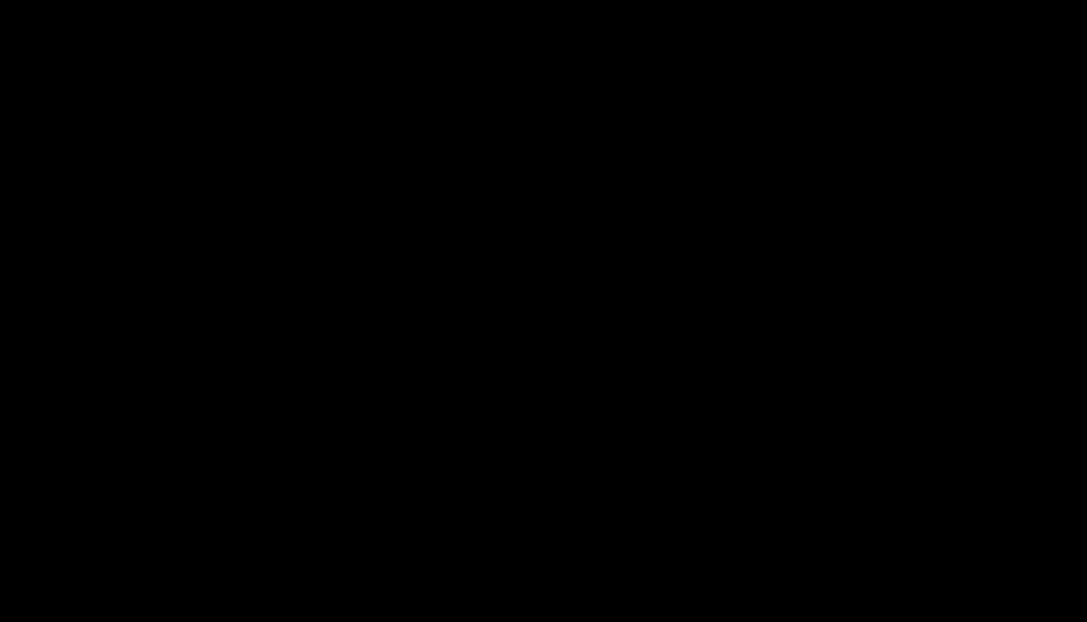
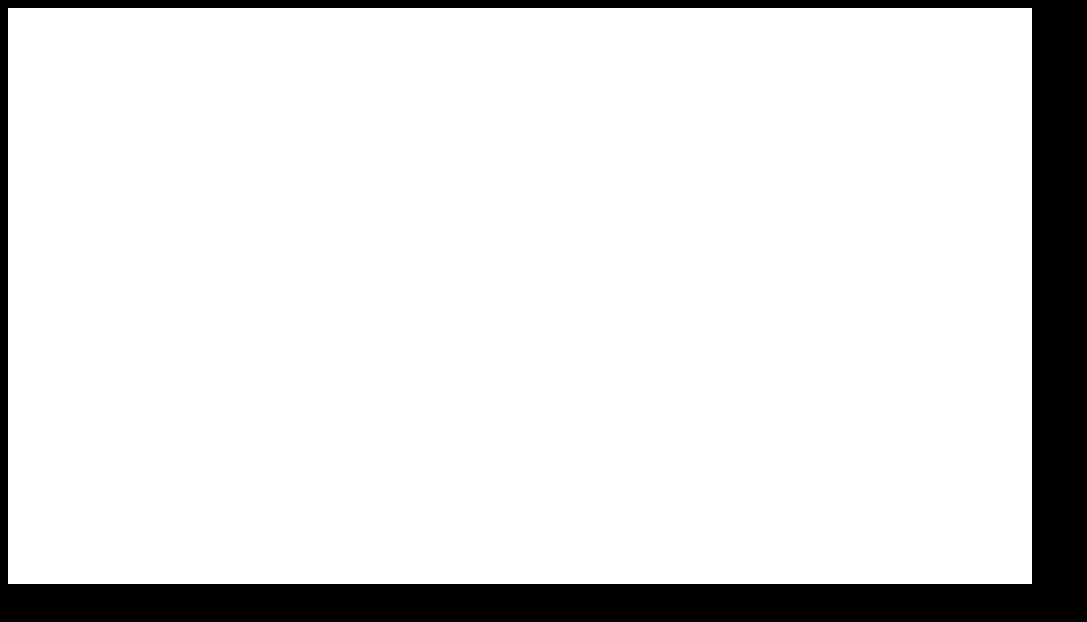
Before and after one commit to markpackham/multiroomPlatformerGameJS, a plain HTML site: page index.html in a window 1280 px wide. Shown: the whole page, without its empty margins (0-1087 px from the left). Drawn offline with nearby package versions, Linux system fonts and the light colour scheme.

Commit message:
Finish Canvas setup
https://youtu.be/Lcdc2v-9PjA?si=DRmc3bR7YCl6MIoE&t=624

```diff
--- a/index.html
+++ b/index.html
@@ -14,6 +14,7 @@
       crossorigin="anonymous"
       referrerpolicy="no-referrer"
     ></script>
+    <script src="js/globalVariables.js"></script>
     <script src="js/utils.js"></script>
     <script src="js/data/collisions.js"></script>
     <script src="js/classes/CollisionBlock.js"></script>
--- a/index.js
+++ b/index.js
@@ -0,0 +1,8 @@
+const canvas = document.querySelector("canvas");
+const c = canvas.getContext("2d");
+
+canvas.width = canvasWidth;
+canvas.height = canvasHeight;
+
+c.fillStyle = "white";
+c.fillRect(0, 0, canvas.width, canvas.height);
--- /dev/null
+++ b/js/globalVariables.js
@@ -0,0 +1,4 @@
+// 1024
+const canvasWidth = 64 * 16;
+// 576
+const canvasHeight = 64 * 9;
```
